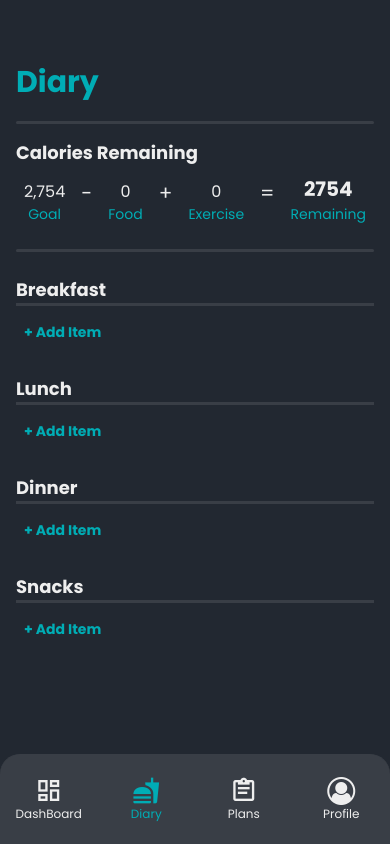
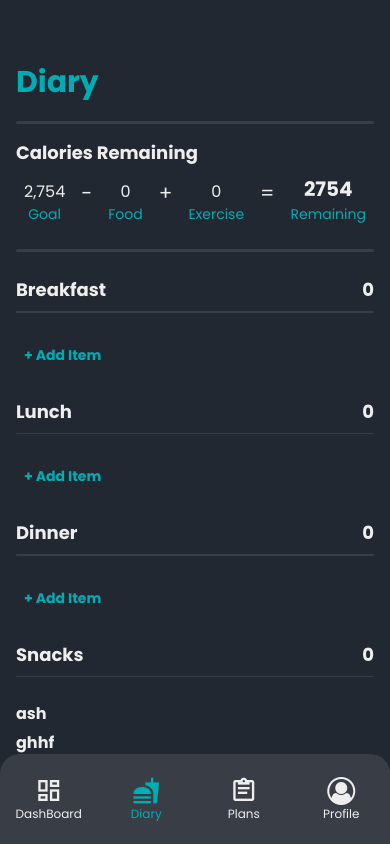
Before and after one commit to iabdullahash/ZenFit, a React Native app in the folder Frontend/: screen /Meals in a window 390 px wide. Built offline with nearby package versions, Linux system fonts and the light colour scheme.

Commit message:
Update DiaryScreen.js

```diff
--- a/Frontend/screens/DiaryScreen.js
+++ b/Frontend/screens/DiaryScreen.js
@@ -1,5 +1,5 @@
 import React, { useState } from 'react';
-import { View, Text, StyleSheet, TextInput, TouchableOpacity , SafeAreaView} from 'react-native';
+import { View, Text, StyleSheet, TextInput, TouchableOpacity , SafeAreaView,ScrollView} from 'react-native';
 import Colors from '../constants/Colors';
 import Spacing from '../constants/Spacing';
 import Fonts from '../constants/Fonts';
@@ -10,7 +10,7 @@ const DiaryScreen = () => {
   const [breakfastItems, setBreakfastItems] = useState([]);
   const [lunchItems, setLunchItems] = useState([]);
   const [dinnerItems, setDinnerItems] = useState([]);
-  const [snackItems, setSnackItems] = useState([]);
+  const [snackItems, setSnackItems] = useState(["ash","ghhf","fdfdgd"]);
 
   const handleAddItem = (mealType) => {
     // Handle logic to add items to the respective meal arrays
@@ -55,9 +55,15 @@ const DiaryScreen = () => {
       </View>
 
       <View style={styles.separator} />
+      <ScrollView style={styles.scrollViewContainer} showsVerticalScrollIndicator={false}>
 
       <View style={styles.mealSection}>
-        <Text style={styles.mealTitle}>Breakfast</Text>
+        <View style={styles.mealBorder}>
+          <Text style={styles.mealTitle}>Breakfast</Text>
+          <Text style={styles.mealTitle}>0</Text>
+        </View>
+              <View style={{...styles.separator,height:1.5}} />
+
         {breakfastItems.map((item, index) => (
           <Text key={index} style={styles.mealItem}>{item}</Text>
         ))}
@@ -70,7 +76,11 @@ const DiaryScreen = () => {
       </View>
 
       <View style={styles.mealSection}>
-        <Text style={styles.mealTitle}>Lunch</Text>
+      <View style={styles.mealBorder}>
+          <Text style={styles.mealTitle}>Lunch</Text>
+          <Text style={styles.mealTitle}>0</Text>
+        </View>
+              <View style={{...styles.separator,height:1.5}} />
         {lunchItems.map((item, index) => (
           <Text key={index} style={styles.mealItem}>{item}</Text>
         ))}
@@ -83,7 +93,11 @@ const DiaryScreen = () => {
       </View>
 
       <View style={styles.mealSection}>
-        <Text style={styles.mealTitle}>Dinner</Text>
+      <View style={styles.mealBorder}>
+          <Text style={styles.mealTitle}>Dinner</Text>
+          <Text style={styles.mealTitle}>0</Text>
+        </View>
+              <View style={{...styles.separator,height:1.5}} />
         {dinnerItems.map((item, index) => (
           <Text key={index} style={styles.mealItem}>{item}</Text>
         ))}
@@ -96,7 +110,11 @@ const DiaryScreen = () => {
       </View>
 
       <View style={styles.mealSection}>
-        <Text style={styles.mealTitle}>Snacks</Text>
+      <View style={styles.mealBorder}>
+          <Text style={styles.mealTitle}>Snacks</Text>
+          <Text style={styles.mealTitle}>0</Text>
+        </View>
+              <View style={{...styles.separator,height:1.5}} />
         {snackItems.map((item, index) => (
           <Text key={index} style={styles.mealItem}>{item}</Text>
         ))}
@@ -107,23 +125,30 @@ const DiaryScreen = () => {
           <Text style={styles.addButtonText}>+ Add Item</Text>
         </TouchableOpacity>
       </View>
+    </ScrollView>
     </View>
     </SafeAreaView>
   );
 };
 
 const styles = StyleSheet.create({
+  scrollViewContainer: {
+    flexGrow: 1,
+  // alignItems: 'center',
+  // justifyContent: 'center',
+  },
   container: {
     flex: 1,
     backgroundColor: Colors.background,
     padding: Spacing*1.6,
-    paddingTop: Spacing*6
+    paddingTop: Spacing*6,
+    paddingBottom:Spacing*8
   },
   calorieSection:{
     flexDirection: 'row',
     alignItems:'center',
     justifyContent: 'space-around',
-    marginBottom: Spacing*2.4
+    marginBottom: Spacing*2.4,
   },
   calorieCalculation:{
     flexDirection:'column',
@@ -159,13 +184,22 @@ const styles = StyleSheet.create({
   mealSection: {
     marginBottom: Spacing*2.4,
   },
+  mealBorder:{
+    flexDirection:'row',
+    alignItems:'center',
+    justifyContent:'space-between',
+    // borderBottomWidth:3,
+    // borderBottomColor:Colors.accent,
+
+  },
   mealTitle: {
     fontFamily: Fonts["poppins-bold"],
     fontSize: 18,
     color: Colors.text,
     marginBottom: Spacing*0.8,
-    borderBottomWidth:3,
-    borderBottomColor:Colors.accent
+    // borderBottomWidth:3,
+
+    // borderBottomColor:Colors.accent
   },
   mealItem: {
     fontFamily: Fonts["poppins-bold"],
```
